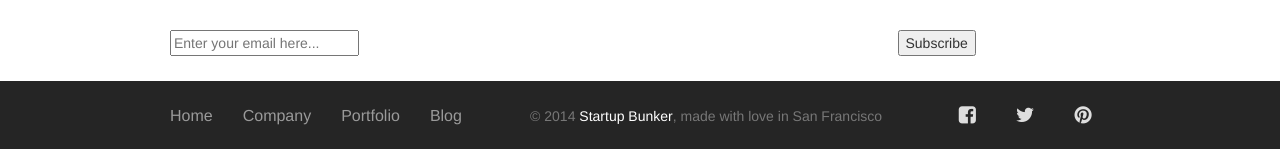
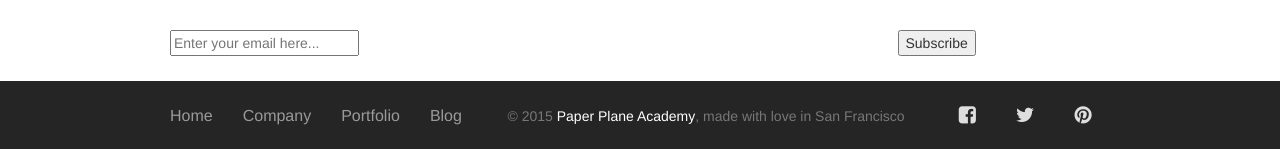
Before and after one commit to PaperPlaneAcademy/paperplane, a Jekyll site: the page about-us.html, which Jekyll copies as it is, in a window 1280 px wide and 900 px high, scrolled down 1297 px. Shown: the part 748-897 px from the top of the window. Built offline with Jekyll 4.4.1, drawn with Linux system fonts in a browser that asks for light colours; nearby versions of some CDN libraries; some web fonts are replaced; Markdown is read by kramdown in place of the engine named in the settings; comment, search, counter and statistics services are not loaded.

Commit message:
fixing other ele s request

```diff
--- a/about-us.html
+++ b/about-us.html
@@ -539,7 +539,7 @@ We will go through business canvass, landing page and a final presentation.</p>
                     </a>
                 </div>
                 <div class="copyright">
-                    &copy; 2014 <a href="http://www.startupbunker.com">Startup Bunker</a>, made with love in San Francisco
+                    &copy; 2015 <a href="http://paperplaneacademy.org">Paper Plane Academy</a>, made with love in San Francisco
                 </div>
             </div>
         </footer>
--- a/blog/index.html
+++ b/blog/index.html
@@ -52,7 +52,7 @@ about: 'about-us.html'
             <img src="/assets/img/examples/blog_page8.png">
         </div>
         <div class="small-info">
-            <h1 style="color:  white;">Startup Bunker Blog</h1>
+            <h1 style="color:  white;">Paper Plane Academy Blog</h1>
             <h3 style="color:  white;">Our latest news.</h3>
         </div>
     </div>
--- a/contact-us.html
+++ b/contact-us.html
@@ -5,7 +5,7 @@
 	<link rel="icon" type="image/png" href="assets/img/favicon.ico">
 	<meta http-equiv="X-UA-Compatible" content="IE=edge,chrome=1" />
 
-	<title>Contact Us - Startup Bunker</title>
+	<title>Contact Us - Paper Plane Academy</title>
 
 	<meta content='width=device-width, initial-scale=1.0, maximum-scale=1.0, user-scalable=0' name='viewport' />
     <meta name="viewport" content="width=device-width" />
@@ -236,7 +236,7 @@
             </div>
             <hr />
             <div class="copyright">
-                &copy; 2014 Startup Bunker, made with love in San Francisco
+                &copy; 2015 Paper Plane Academy, made with love in San Francisco
             </div>
         </div>
     </footer>
```
Also changed, not shown: 3 other files.
